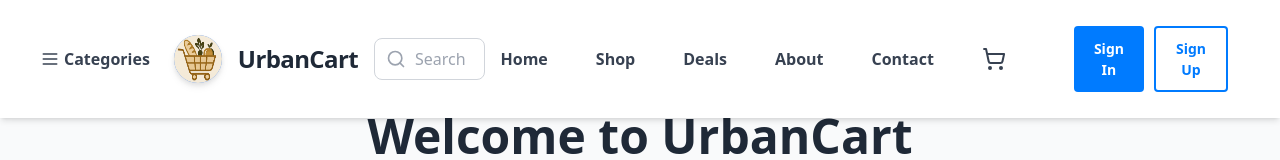
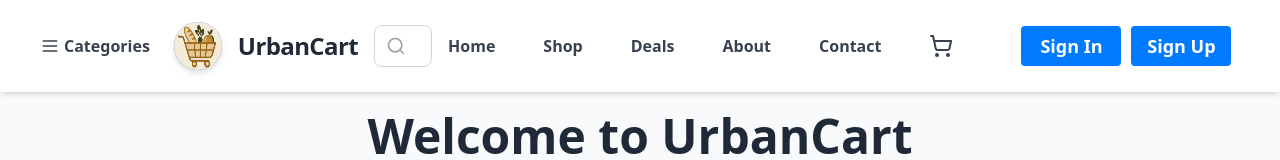
Before and after one commit to rahmanhafizur/Chaldal, a React (Create React App) app: page / in a window 1280 px wide. Shown: the top 160 px of the page. Built offline with nearby package versions, Linux system fonts and the light colour scheme.

Commit message:
Update App.js

```diff
--- a/src/App.js
+++ b/src/App.js
@@ -61,8 +61,6 @@ function App() {
 
 
 
-
-
   const headerStyle = {
     display: "flex",
     justifyContent: "flex-end",
@@ -87,15 +85,30 @@ function App() {
   };
 
   const loginBtnStyle = {
-    ...baseBtnStyle,
+    width: "100px",
+    height: "40px",
+    borderRadius: "4px", // slightly rounded rectangle
+    fontWeight: "bold",
+    fontSize: "18px",
+    display: "flex",
+    alignItems: "center",
+    justifyContent: "center",
     backgroundColor: "#007bff",
     color: "#fff",
+    border: "2px solid #007bff",
   };
 
   const signupBtnStyle = {
-    ...baseBtnStyle,
-    backgroundColor: "#fff",
-    color: "#007bff",
+    width: "100px",
+    height: "40px",
+    borderRadius: "4px", // slightly rounded rectangle
+    fontWeight: "bold",
+    fontSize: "18px",
+    display: "flex",
+    alignItems: "center",
+    justifyContent: "center",
+    backgroundColor: "#007bff",
+    color: "#fff",
     border: "2px solid #007bff",
   };
 
@@ -119,9 +132,17 @@ function App() {
   };
 
   const logoutBtnStyle = {
-    ...baseBtnStyle,
+    width: "100px",
+    height: "40px",
+    borderRadius: "4px", // slightly rounded rectangle
+    fontWeight: "bold",
+    fontSize: "18px",
+    display: "flex",
+    alignItems: "center",
+    justifyContent: "center",
     backgroundColor: "#007bff",
     color: "#fff",
+    border: "2px solid #007bff",
   };
 
 
```
